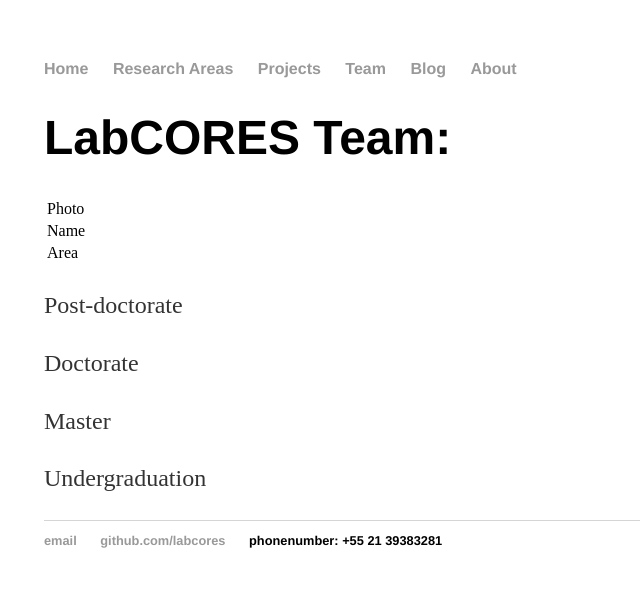
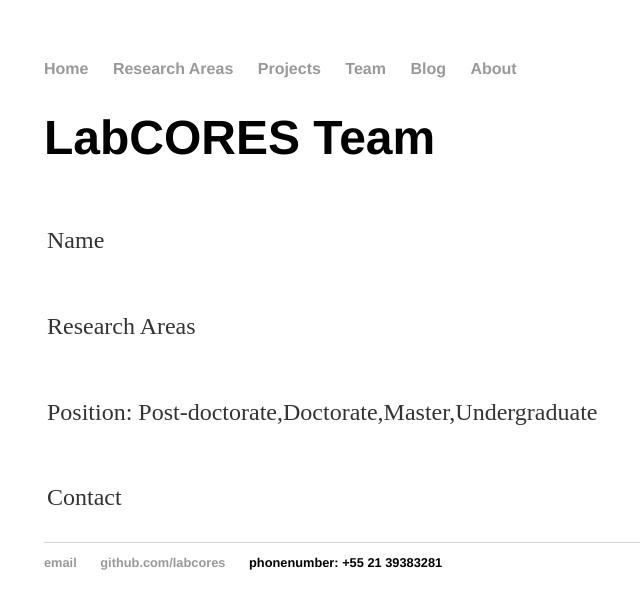
Before and after one commit to labcores/labcores.github.io, a Jekyll site: the page built from team/index.html, in a window 1280 px wide. Shown: the top 609 px of the page, without its empty margins (148-788 px from the left). Built offline with Jekyll 4.4.1, drawn with Linux system fonts in a browser that asks for light colours.

Commit message:
update-team-content

```diff
--- a/team/index.html
+++ b/team/index.html
@@ -3,20 +3,19 @@ layout: default
 title: Social Computing and Social Network Analysis Laboratory
 ---
 <div class="blurb">
-	<h1>LabCORES Team:</h1>
-	<table columns=2>
+	<h1>LabCORES Team</h1>
+	<table>
 		<tr>
-			<td>Photo</td>
+			<td><p>Name</p></td>
 		</tr>
 		<tr>
-			<td>Name</td>
+			<td><p>Research Areas</p></td>
 		</tr>
 		<tr>
-			<td>Area</td>
+			<td><p>Position: Post-doctorate,Doctorate,Master,Undergraduate</p></td>
+		</tr>
+		<tr>
+			<td><p>Contact</p></td>
 		</tr>
 	</table>
-	<p>Post-doctorate</p>
-	<p>Doctorate</p>
-	<p>Master</p>
-	<p>Undergraduation</p>
 </div><!-- /.blurb -->
```
